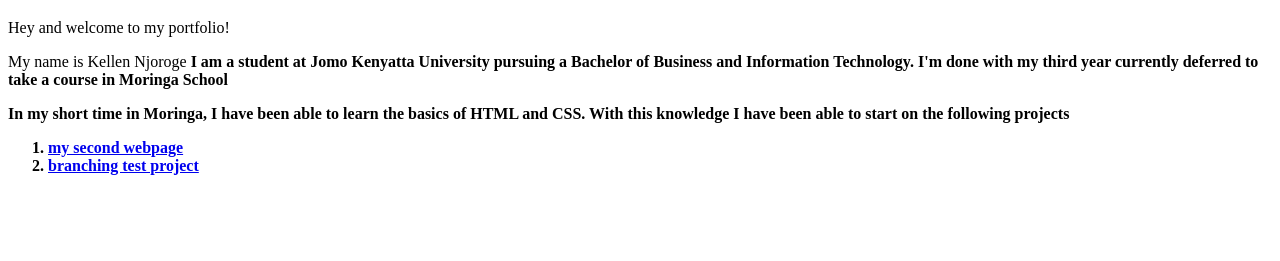
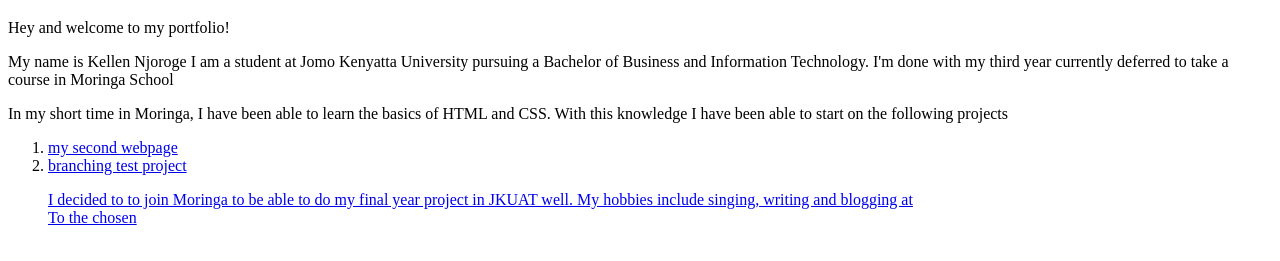
Before and after one commit to KellenNjoroge/My-Portfolio, a plain HTML site: page index.html in a window 1280 px wide. Shown: the part 61-322 px from the top of the page. Drawn offline with Linux system fonts and the light colour scheme.

Commit message:
index.html

```diff
--- a/index.html
+++ b/index.html
@@ -5,8 +5,9 @@
   </head>
   <body>
     <h1>Kellen Njoroge's Portfolio</h1>
-    <p>Hey and welcome to my portfolio!</p>
-    <p>My name is Kellen Njoroge <b/>
+    <p>
+      Hey and welcome to my portfolio!</p>
+    <p>My name is Kellen Njoroge
       I am a student at Jomo Kenyatta University
       pursuing a Bachelor of Business and Information Technology.
       I'm done with my third year currently deferred to take a course
@@ -19,6 +20,11 @@
             my second webpage
             <li><a href="https://github.com/KellenNjoroge/branching-test-project" test projects</a>
               branching test project
+        </p>
+        <p>I decided to to join Moringa to be able to do my final year project
+          in JKUAT well.
+          My hobbies include singing, writing and blogging at
+          <br/><a href="https://tothechosen.wordpress.com/">To the chosen</a>
 
 
 
```
